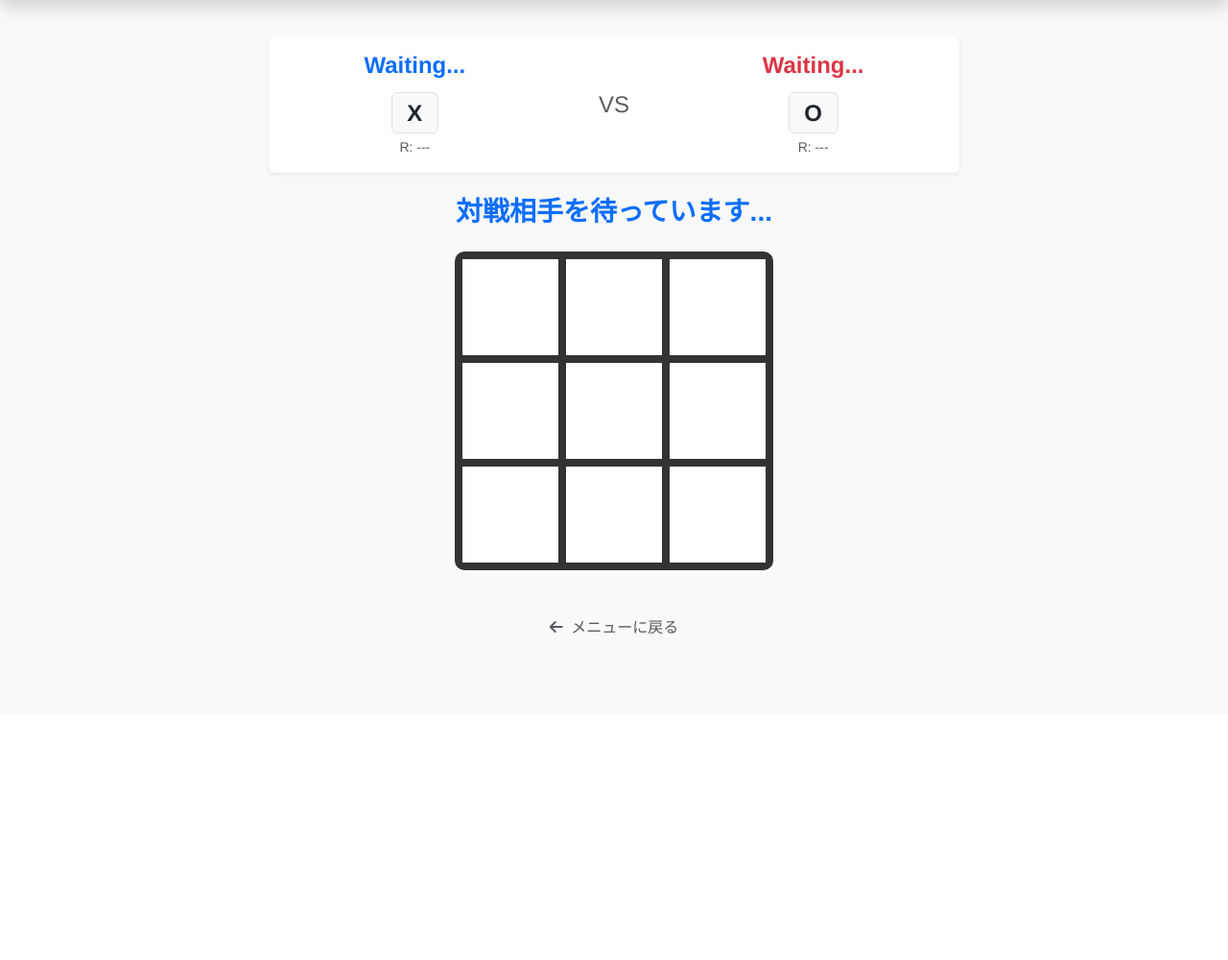
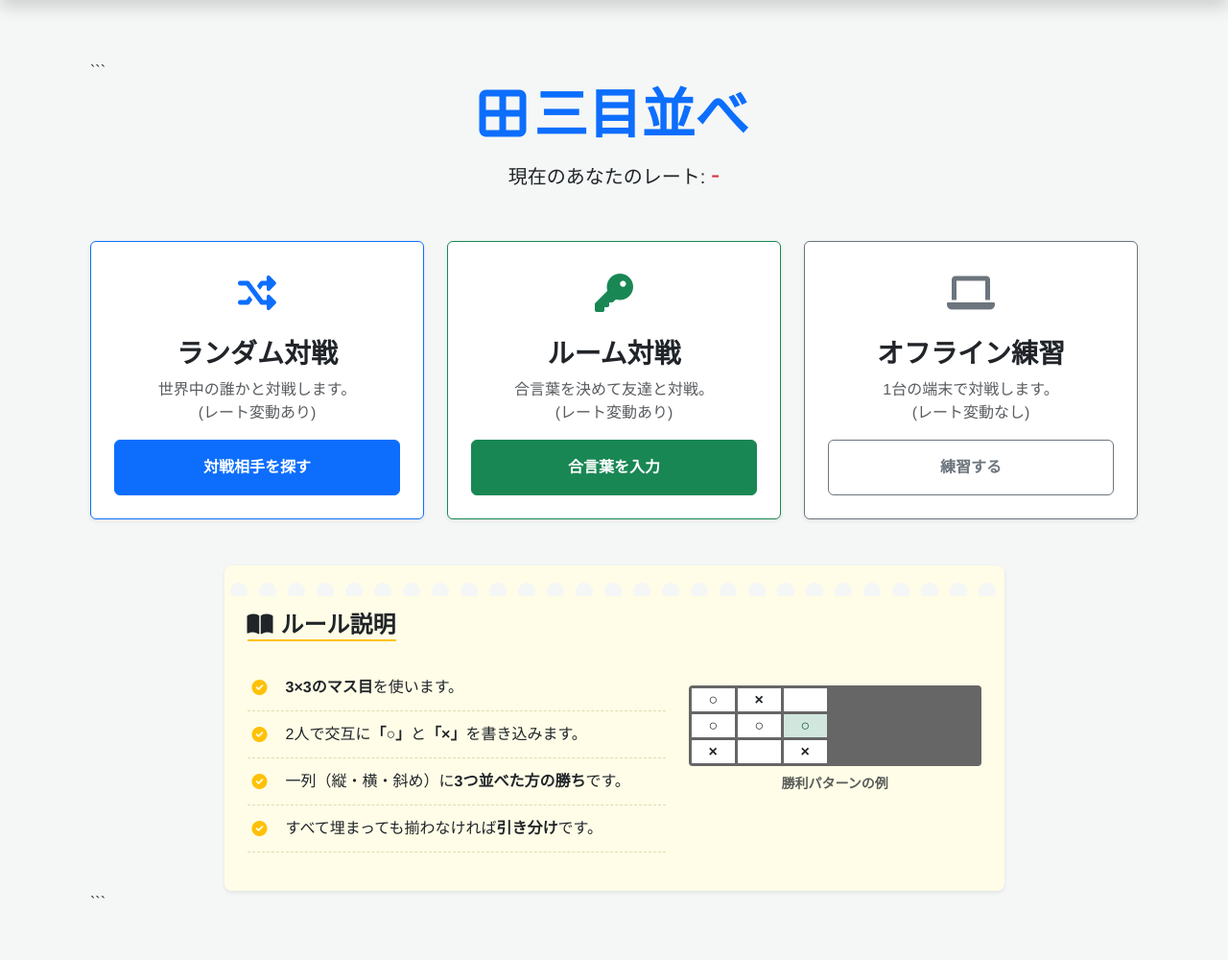
Before and after one commit to ibuki973/cs4-2025-class1-team6-project, a Django app: page /tictactoe/ in a window 1280 px wide. Shown: the part 56-1056 px from the top of the page at 96% size. Before the commit the page ends 717 px from the top, so only its background shows below. Run offline with Django 5.2, Linux system fonts and the light colour scheme.

Commit message:
Revert "演出の追加"
This reverts commit 4e6352dad238f8c373cf923dff2aab2c1ca4f919.

````diff
--- a/team6/static/js/game_socket.js
+++ b/team6/static/js/game_socket.js
@@ -1,137 +1,112 @@
-// team6/static/js/game_socket.js
+// HTMLの属性から情報を取得
+const mainEl = document.querySelector('[data-room-name]');
+const roomName = mainEl ? mainEl.getAttribute('data-room-name') : "test";
+const gameType = 'tictactoe';
 
-// data-room-name 属性を持つ要素を確実に探す
-const container = document.getElementById('game-container');
-const roomName = container ? container.getAttribute('data-room-name') : null;
+console.log(`接続先: ws://${window.location.host}/ws/${gameType}/${roomName}/`);
 
-if (!roomName) {
-    console.error("エラー: ルーム名が取得できません。URLを確認してください。");
-} else {
-    const gameType = 'tictactoe';
-    const protocol = window.location.protocol === 'https:' ? 'wss:' : 'ws:';
-    const socketUrl = `${protocol}//${window.location.host}/ws/${gameType}/${roomName}/`;
+const gameSocket = new WebSocket(
+    `ws://${window.location.host}/ws/${gameType}/${roomName}/`
+);
 
-    console.log("Connecting to:", socketUrl);
-    const gameSocket = new WebSocket(socketUrl);
+// プレイヤー管理用
+let p1Name = null;
+let p2Name = null;
 
-    let myMark = null;
-    const myUsername = document.getElementById('my-username').value;
+gameSocket.onopen = function(e) {
+    updateStatus("サーバーに接続しました。対戦相手を待機中...");
+};
 
 gameSocket.onmessage = function(e) {
     const data = JSON.parse(e.data);
-        if (data.type === 'player_joined') {
-            updatePlayerUI(data.username, data.rating);
-            determineMyMark();
-            checkAndShowStartEffect();
-        } else if (data.type === 'game_state') {
+
+    // 1. ゲーム状態の受信 (盤面更新)
+    if (data.type === 'game_state') {
         updateBoard(data.board);
-            determineMyMark();
+
         if (data.game_over) {
-                handleGameOver(data);
+            if (data.winner) {
+                updateStatus(`🏆 ${data.winner} の勝ち！`);
+                highlightWin(data.winning_line);
             } else {
-                updateTurnDisplay(data.current_player);
-                applyTurnLock(data.current_player);
+                updateStatus("引き分け！");
             }
+            document.getElementById('reset-btn').style.display = 'inline-block';
+        } else {
+            // ターン表示
+            const turnMark = data.current_player; // 'X' or 'O'
+            updateStatus(`現在のターン: ${turnMark}`);
+            document.getElementById('reset-btn').style.display = 'none';
+        }
+    }
+    // 2. プレイヤー参加通知 (名前表示の更新)
+    else if (data.type === 'player_joined') {
+        updatePlayerNames(data.username, data.rating);
+    }
+    // 3. レート更新通知
+    else if (data.type === 'rating_update') {
+        // { "UserA": 1520, "UserB": 1480 } のようなデータが来る想定
+        // 簡易的にアラートで通知
+        alert("対戦終了！レートが更新されました。");
     }
 };
 
-    // --- 必要な関数群 ---
-    window.sendMove = function(index) {
-        if (gameSocket.readyState === WebSocket.OPEN && myMark) {
-            gameSocket.send(JSON.stringify({'type': 'move', 'position': index, 'player_mark': myMark}));
-        }
-    };
-
-    window.sendReset = function() {
-        if (gameSocket.readyState === WebSocket.OPEN) {
-            gameSocket.send(JSON.stringify({'type': 'reset'}));
-        }
-    };
-
-    function determineMyMark() {
-        const p1 = document.getElementById('p1-name').textContent;
-        const p2 = document.getElementById('p2-name').textContent;
-        if (p1 === myUsername) myMark = 'X';
-        else if (p2 === myUsername) myMark = 'O';
-    }
-
-    function updatePlayerUI(username, rating) {
-        const p1 = document.getElementById('p1-name');
-        const p2 = document.getElementById('p2-name');
-        if (p1.textContent === username || p2.textContent === username) return;
-        if (p1.textContent === "Waiting...") {
-            p1.textContent = username;
-            document.getElementById('p1-rate').textContent = `R: ${rating}`;
-        } else if (p2.textContent === "Waiting...") {
-            p2.textContent = username;
-            document.getElementById('p2-rate').textContent = `R: ${rating}`;
-        }
-    }
-
-    function updateTurnDisplay(currentMark) {
-        const p1Name = document.getElementById('p1-name').textContent;
-        const p2Name = document.getElementById('p2-name').textContent;
-        const currentPlayerName = (currentMark === 'X') ? p1Name : p2Name;
-        document.getElementById('game-status').textContent = `現在のターン: ${currentPlayerName} (${currentMark})`;
-    }
-
-    function applyTurnLock(currentMark) {
-        const boardEl = document.getElementById('online-board');
-        if (myMark && currentMark === myMark) {
-            boardEl.style.opacity = "1";
-            boardEl.style.pointerEvents = "auto";
-        } else {
-            boardEl.style.opacity = "0.5";
-            boardEl.style.pointerEvents = "none";
-        }
-    }
-
+// 盤面描画
 function updateBoard(boardData) {
     const cells = document.querySelectorAll('.cell');
     cells.forEach((cell, index) => {
         const mark = boardData[index];
-            cell.textContent = (mark === ' ' || !mark) ? '' : mark;
+        cell.textContent = mark || "";
+
+        // クラスのリセットと適用
         cell.className = 'cell';
-            if (mark && mark !== ' ') {
-                cell.classList.add('taken', mark === 'X' ? 'text-x' : 'text-o');
+        if (mark) {
+            cell.classList.add('taken');
+            cell.classList.add(mark === 'X' ? 'text-x' : 'text-o');
         }
     });
 }
 
-    function checkAndShowStartEffect() {
-        const p1 = document.getElementById('p1-name').textContent;
-        const p2 = document.getElementById('p2-name').textContent;
-        if (p1 !== "Waiting..." && p2 !== "Waiting..." && myMark) {
-            const overlay = document.getElementById('start-overlay');
-            if (overlay && overlay.style.display === 'none') showStartEffect();
+// 名前表示の更新 (簡易ロジック: 空いている方に埋める)
+function updatePlayerNames(username, rating) {
+    const p1NameEl = document.getElementById('p1-name');
+    const p2NameEl = document.getElementById('p2-name');
+
+    // 既に表示されている名前なら何もしない
+    if (p1NameEl.textContent === username || p2NameEl.textContent === username) return;
+
+    if (p1NameEl.textContent === "Waiting...") {
+        p1NameEl.textContent = username;
+        document.getElementById('p1-rate').textContent = `R: ${rating}`;
+    } else if (p2NameEl.textContent === "Waiting...") {
+        p2NameEl.textContent = username;
+        document.getElementById('p2-rate').textContent = `R: ${rating}`;
+        updateStatus("対戦開始！");
     }
 }
 
-    function showStartEffect() {
-        const overlay = document.getElementById('start-overlay');
-        const text = document.getElementById('overlay-text');
-        overlay.style.display = 'flex';
-        text.textContent = `You are ${myMark === 'X' ? '先行 (X)' : '後攻 (O)'}`;
-        text.style.color = myMark === 'X' ? "#0d6efd" : "#dc3545";
-        text.classList.add('pop-in');
-        setTimeout(() => {
-            overlay.style.opacity = '0';
-            overlay.style.transition = '0.8s';
-            setTimeout(() => { overlay.style.display = 'none'; }, 800);
-        }, 2200);
+function updateStatus(msg) {
+    document.getElementById('game-status').textContent = msg;
 }
 
-    function handleGameOver(data) {
-        const statusEl = document.getElementById('game-status');
-        if (data.winner === 'draw') statusEl.textContent = "Draw! (引き分け)";
-        else {
-            const winnerName = (data.winner === 'X') ? document.getElementById('p1-name').textContent : document.getElementById('p2-name').textContent;
-            statusEl.innerHTML = `🏆 <span>${winnerName}</span> の勝ち！`;
-            if (data.winning_line) {
-                data.winning_line.forEach(idx => { document.querySelectorAll('.cell')[idx].classList.add('win'); });
+function highlightWin(line) {
+    if (!line) return;
+    line.forEach(idx => {
+        const cell = document.querySelector(`.cell[data-index="${idx}"]`);
+        if (cell) cell.classList.add('win');
+    });
+}
+
+// 送信アクション
+function sendMove(index) {
+    if (gameSocket.readyState === WebSocket.OPEN) {
+        gameSocket.send(JSON.stringify({
+            'type': 'move',
+            'position': index
+        }));
     }
 }
-        document.getElementById('reset-btn').style.display = 'inline-block';
-        document.getElementById('online-board').style.pointerEvents = "none";
+
+function sendReset() {
+    gameSocket.send(JSON.stringify({'type': 'reset'}));
 }
-}
--- a/team6/templates/team6/tictactoe_menu.html
+++ b/team6/templates/team6/tictactoe_menu.html
@@ -1,102 +1,180 @@
 {% extends 'team6/base.html' %}
-{% load static %}
 
-{% block title %}オンライン対戦中 - {{ room_name }}{% endblock %}
+{% block title %}三目並べ - モード選択{% endblock %}
 
 {% block content %}
-<div id="start-overlay" style="display:none; position:fixed; top:0; left:0; width:100%; height:100%; background:rgba(0,0,0,0.85); z-index:9999; color:white; flex-direction:column; justify-content:center; align-items:center;">
-    <h1 id="overlay-text" style="font-size:4rem; font-weight:bold; transform:scale(0);"></h1>
-    <p id="overlay-subtext" style="font-size:1.5rem; margin-top:20px;"></p>
+
+<div class="container py-5">
+
+```
+<!-- タイトル & レート -->
+<div class="text-center mb-5">
+    <h1 class="display-4 fw-bold text-primary">
+        <i class="fas fa-border-all me-2"></i>三目並べ
+    </h1>
+    <p class="lead">現在のあなたのレート:
+        <strong class="text-danger fs-3">{{ user.profile.rating|default:"-" }}</strong>
+    </p>
 </div>
 
-<div class="container py-4" data-room-name="{{ room_name }}" data-game-type="tictactoe">
+<!-- モード選択 -->
+<div class="row g-4 justify-content-center">
 
-    <div class="row justify-content-center mb-4">
-        <div class="col-md-8">
-            <div class="card shadow-sm border-0">
-                <div class="card-body">
-                    <div class="row text-center align-items-center">
-                        <div class="col-5">
-                            <h4 id="p1-name" class="fw-bold text-primary player-name-display">Waiting...</h4>
-                            <div class="fs-2">
-                                <span class="badge bg-light text-dark border">X</span>
+    <!-- ランダム対戦 -->
+    <div class="col-md-4">
+        <div class="card h-100 border-primary shadow-sm">
+            <div class="card-body text-center p-4">
+                <div class="mb-3 fs-1 text-primary"><i class="fas fa-random"></i></div>
+                <h3 class="card-title fw-bold">ランダム対戦</h3>
+                <p class="card-text text-muted">世界中の誰かと対戦します。<br>(レート変動あり)</p>
+                <button id="btn-random" class="btn btn-primary w-100 py-3 fw-bold" onclick="startRandomMatch()">
+                    対戦相手を探す
+                </button>
+                <div id="status-random" class="mt-2 text-warning fw-bold" style="display:none;">
+                    <span class="spinner-border spinner-border-sm"></span> 待機中...
                 </div>
-                            <div class="mt-1 small text-muted" id="p1-rate">R: ---</div>
+            </div>
+        </div>
     </div>
 
-                        <div class="col-2">
-                            <span class="fs-4 text-muted">VS</span>
+    <!-- ルーム対戦 -->
+    <div class="col-md-4">
+        <div class="card h-100 border-success shadow-sm">
+            <div class="card-body text-center p-4">
+                <div class="mb-3 fs-1 text-success"><i class="fas fa-key"></i></div>
+                <h3 class="card-title fw-bold">ルーム対戦</h3>
+                <p class="card-text text-muted">合言葉を決めて友達と対戦。<br>(レート変動あり)</p>
+                <button class="btn btn-success w-100 py-3 fw-bold" onclick="showRoomModal()">
+                    合言葉を入力
+                </button>
+            </div>
+        </div>
     </div>
 
-                        <div class="col-5">
-                            <h4 id="p2-name" class="fw-bold text-danger player-name-display">Waiting...</h4>
-                            <div class="fs-2">
-                                <span class="badge bg-light text-dark border">O</span>
+    <!-- オフライン -->
+    <div class="col-md-4">
+        <div class="card h-100 border-secondary shadow-sm">
+            <div class="card-body text-center p-4">
+                <div class="mb-3 fs-1 text-secondary"><i class="fas fa-laptop"></i></div>
+                <h3 class="card-title fw-bold">オフライン練習</h3>
+                <p class="card-text text-muted">1台の端末で対戦します。<br>(レート変動なし)</p>
+                <button class="btn btn-outline-secondary w-100 py-3 fw-bold" onclick="startOffline()">
+                    練習する
+                </button>
             </div>
-                            <div class="mt-1 small text-muted" id="p2-rate">R: ---</div>
+        </div>
+    </div>
+
+</div>
+
+<!-- ルール説明 -->
+<div class="row justify-content-center mt-5">
+    <div class="col-lg-9">
+        <div class="card shadow-sm border-0 memo-style-card">
+            <div class="binder-holes"></div>
+            <div class="card-body p-4 pt-5">
+                <div class="row align-items-center">
+                    <div class="col-md-7">
+                        <h4 class="mb-4 fw-bold text-dark border-bottom border-2 border-warning d-inline-block">
+                            <i class="fas fa-book-open me-2"></i>ルール説明
+                        </h4>
+                        <ul class="memo-list">
+                            <li><strong>3×3のマス目</strong>を使います。</li>
+                            <li>2人で交互に<strong>「○」</strong>と<strong>「×」</strong>を書き込みます。</li>
+                            <li>一列（縦・横・斜め）に<strong>3つ並べた方の勝ち</strong>です。</li>
+                            <li>すべて埋まっても揃わなければ<strong>引き分け</strong>です。</li>
+                        </ul>
+                    </div>
+                    <div class="col-md-5 text-center mt-4 mt-md-0">
+                        <div class="mini-board">
+                            <div class="mini-cell">○</div><div class="mini-cell">×</div><div class="mini-cell"></div>
+                            <div class="mini-cell">○</div><div class="mini-cell">○</div><div class="mini-cell win">○</div>
+                            <div class="mini-cell">×</div><div class="mini-cell"></div><div class="mini-cell">×</div>
+                        </div>
+                        <div class="mt-2 small text-muted fw-bold">勝利パターンの例</div>
                     </div>
                 </div>
             </div>
         </div>
     </div>
 </div>
+```
 
-    <div class="text-center mb-4">
-        <h3 id="game-status" class="fw-bold text-primary">対戦相手を待っています...</h3>
-        <button id="reset-btn" class="btn btn-warning px-4 fw-bold shadow-sm" style="display:none;" onclick="sendReset()">
-            もう一度遊ぶ
-        </button>
 </div>
 
-    <div class="d-flex justify-content-center">
-        <div id="online-board" style="transition: opacity 0.3s;">
-            {% for i in "012345678" %}
-            <div class="cell" data-index="{{ i }}" onclick="sendMove({{ i }})"></div>
-            {% endfor %}
+<!-- ルームモーダル -->
+
+<div class="modal fade" id="roomModal" tabindex="-1">
+    <div class="modal-dialog modal-dialog-centered">
+        <div class="modal-content border-0 shadow-lg">
+            <div class="modal-header bg-success text-white">
+                <h5 class="modal-title fw-bold"><i class="fas fa-door-open me-2"></i>ルームに入室</h5>
+                <button type="button" class="btn-close btn-close-white" data-bs-dismiss="modal"></button>
+            </div>
+            <div class="modal-body p-4 text-center">
+                <input type="text" id="roomKey" class="form-control form-control-lg text-center" placeholder="例: room123">
+            </div>
+            <div class="modal-footer border-0 justify-content-center pb-4">
+                <button type="button" class="btn btn-light px-4" data-bs-dismiss="modal">キャンセル</button>
+                <button type="button" class="btn btn-success px-5 fw-bold" onclick="joinRoom()">入室</button>
             </div>
         </div>
-
-    <input type="hidden" id="my-username" value="{{ user.username }}">
-
-    <div class="text-center mt-5">
-        <a href="{% url 'tictactoe' %}" class="text-muted text-decoration-none">
-            <i class="fas fa-arrow-left me-1"></i> メニューに戻る
-        </a>
     </div>
 </div>
 
 <style>
-    #online-board {
-        display: grid;
-        grid-template-columns: repeat(3, 100px);
-        grid-template-rows: repeat(3, 100px);
-        gap: 8px;
-        background-color: #333;
-        padding: 8px;
-        border-radius: 10px;
-    }
-    .cell {
-        background-color: white;
-        display: flex;
-        justify-content: center;
-        align-items: center;
-        font-size: 3.5rem;
-        font-weight: bold;
-        cursor: pointer;
-        user-select: none;
-        transition: all 0.2s ease;
-    }
-    .cell:hover { background-color: #f8f9fa; }
-    .cell.taken { cursor: default; }
-    .cell.win { background-color: #d4edda !important; color: #198754 !important; }
-    .text-x { color: #0d6efd; }
-    .text-o { color: #dc3545; }
-    .pop-in { animation: popIn 0.8s cubic-bezier(0.175, 0.885, 0.32, 1.275) forwards; }
-    @keyframes popIn {
-        0% { transform: scale(0); opacity: 0; }
-        100% { transform: scale(1); opacity: 1; }
-    }
+body { background-color: #f4f7f6 !important; }
+.memo-style-card { background-color: #fffde7; position: relative; border-radius: 8px; }
+.binder-holes { position:absolute; top:12px; left:0; width:100%; height:20px;
+    background-image: radial-gradient(circle, #f4f7f6 40%, transparent 45%);
+    background-size: 30px 30px; }
+.memo-list { list-style:none; padding-left:0; }
+.memo-list li { padding:12px 0 12px 40px; border-bottom:1px dashed #e0dcb0; position:relative; }
+.memo-list li::before { content:"\f058"; font-family:"Font Awesome 5 Free"; font-weight:900;
+    position:absolute; left:5px; color:#ffc107; }
+.mini-board { display:grid; grid-template-columns:repeat(3,45px); gap:3px; background:#666; padding:3px; border-radius:4px; margin:0 auto; }
+.mini-cell { background:#fff; display:flex; align-items:center; justify-content:center; font-weight:bold; }
+.mini-cell.win { background:#d1e7dd; color:#0f5132; }
 </style>
 
-<script src="{% static 'js/game_socket.js' %}"></script>
+<script>
+function startOffline() {
+    window.location.href = "{% url 'tictactoe_offline' %}";
+}
+
+function showRoomModal() {
+    new bootstrap.Modal(document.getElementById('roomModal')).show();
+}
+
+function joinRoom() {
+    const key = document.getElementById('roomKey').value.trim();
+    if (key) window.location.href = `/tictactoe/room/${encodeURIComponent(key)}/`;
+}
+
+let matchSocket = null;
+function startRandomMatch() {
+    const btn = document.getElementById('btn-random');
+    const status = document.getElementById('status-random');
+    btn.disabled = true;
+    btn.textContent = '検索中...';
+    status.style.display = 'block';
+
+    const protocol = location.protocol === 'https:' ? 'wss:' : 'ws:';
+    matchSocket = new WebSocket(protocol + '//' + location.host + '/ws/matchmaking/');
+
+    matchSocket.onmessage = e => {
+        const data = JSON.parse(e.data);
+        if (data.type === 'match_found') {
+            location.href = `/tictactoe/room/${data.room_name}/`;
+        }
+    };
+
+    matchSocket.onclose = () => {
+        btn.disabled = false;
+        btn.textContent = '対戦相手を探す';
+        status.style.display = 'none';
+    };
+}
+</script>
+
 {% endblock %}
````
Also changed, not shown: team6/consumers.py (+27 -60 lines), team6/templates/team6/Tic-Tac-Toe.html (+35 -16 lines), team6/templates/team6/tictactoe_offline.html (+51 -29 lines). Lines whose indentation alone changed are shown as unchanged.
